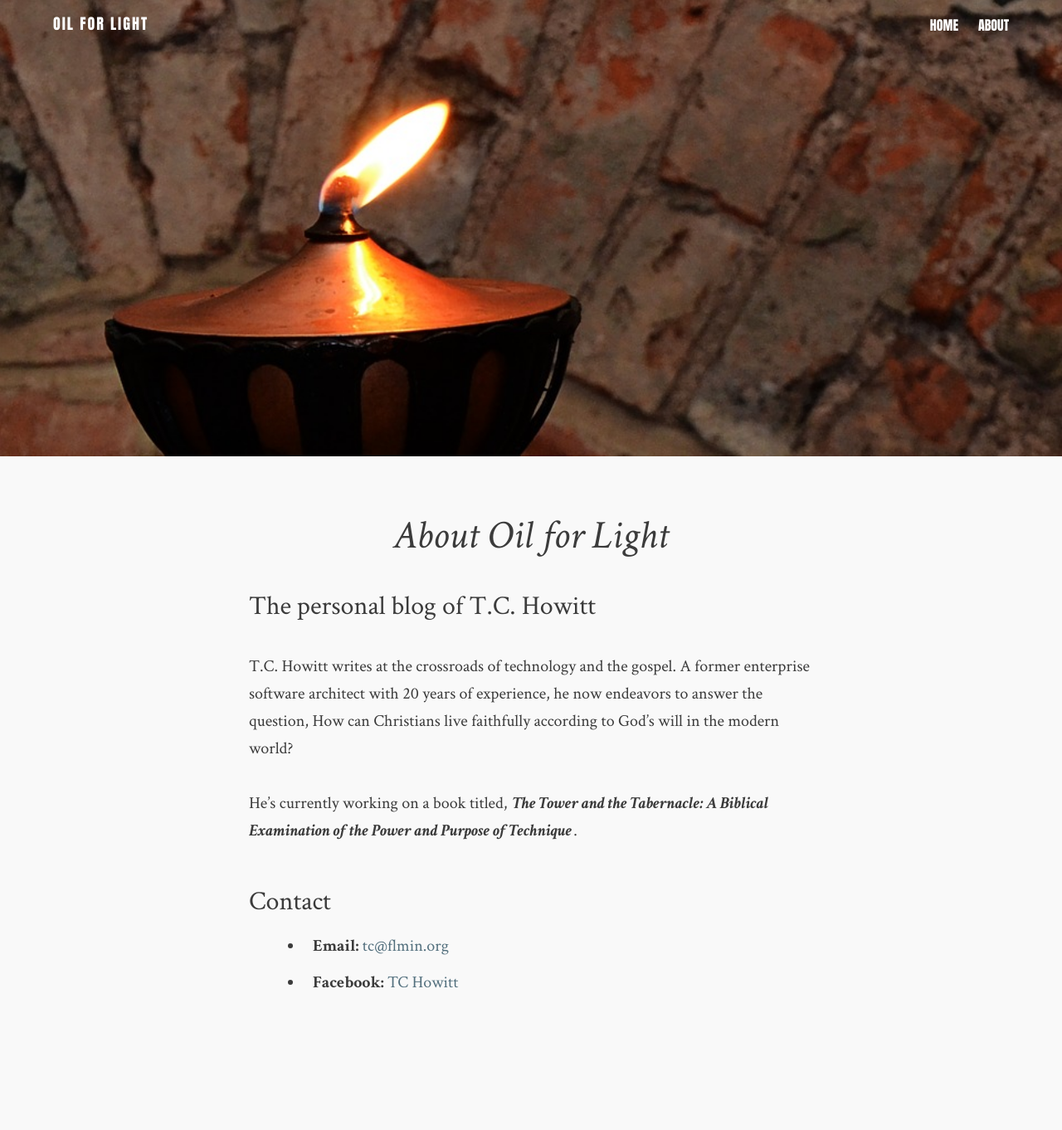
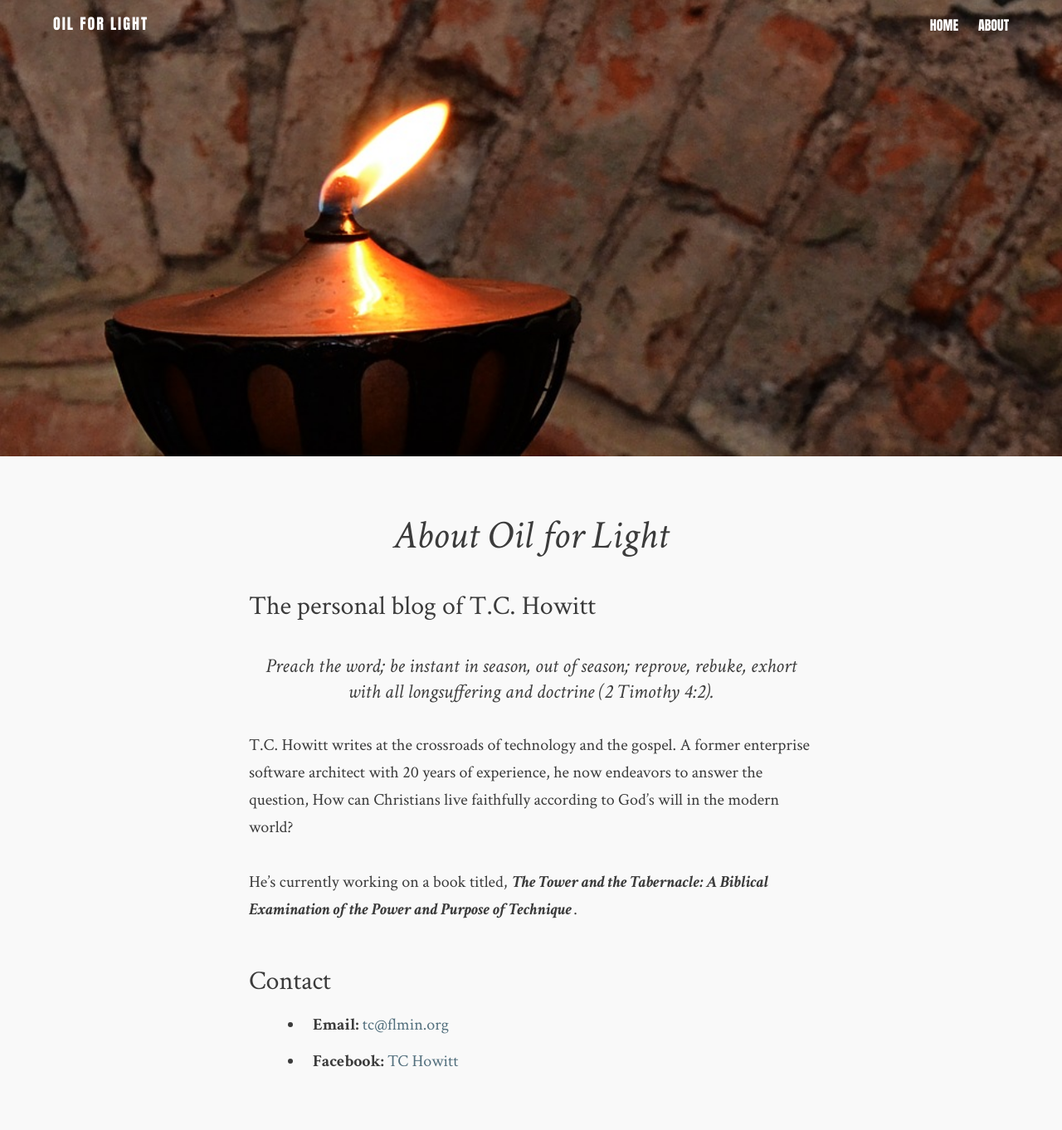
Before and after one commit to flashlightministries/oilforlight, a Jekyll site: the page built from about.md, in a window 1280 px wide. Shown: the whole page at 83% size. Built offline with Jekyll 4.4.1, drawn with Linux system fonts in a browser that asks for light colours; nearby versions of some CDN libraries; before the commit the page ends 1267 px from its top, so only the background shows below that.

Commit message:
Update about.md

```diff
--- a/about.md
+++ b/about.md
@@ -2,9 +2,10 @@
 layout: page
 permalink: /about/index.html
 title: About Oil for Light
-passage: 2 Timothy 4:2
 description: The personal blog of T.C. Howitt
 ---
+
+> Preach the word; be instant in season, out of season; reprove, rebuke, exhort with all longsuffering and doctrine (2 Timothy 4:2).
 
 T.C. Howitt writes at the crossroads of technology and the gospel.  A former enterprise software architect with 20 years of experience, he now endeavors to answer the question, How can Christians live faithfully according to God's will in the modern world?
 
```
